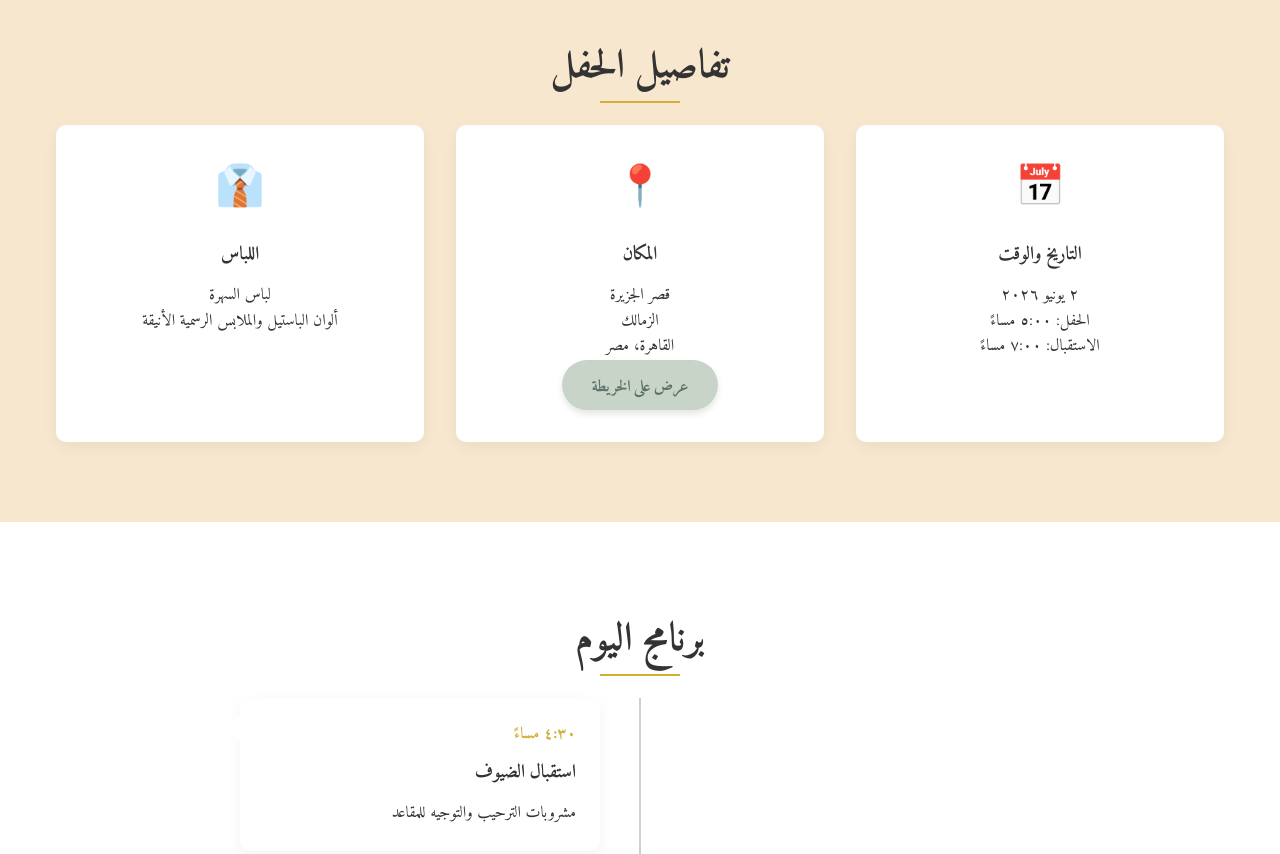
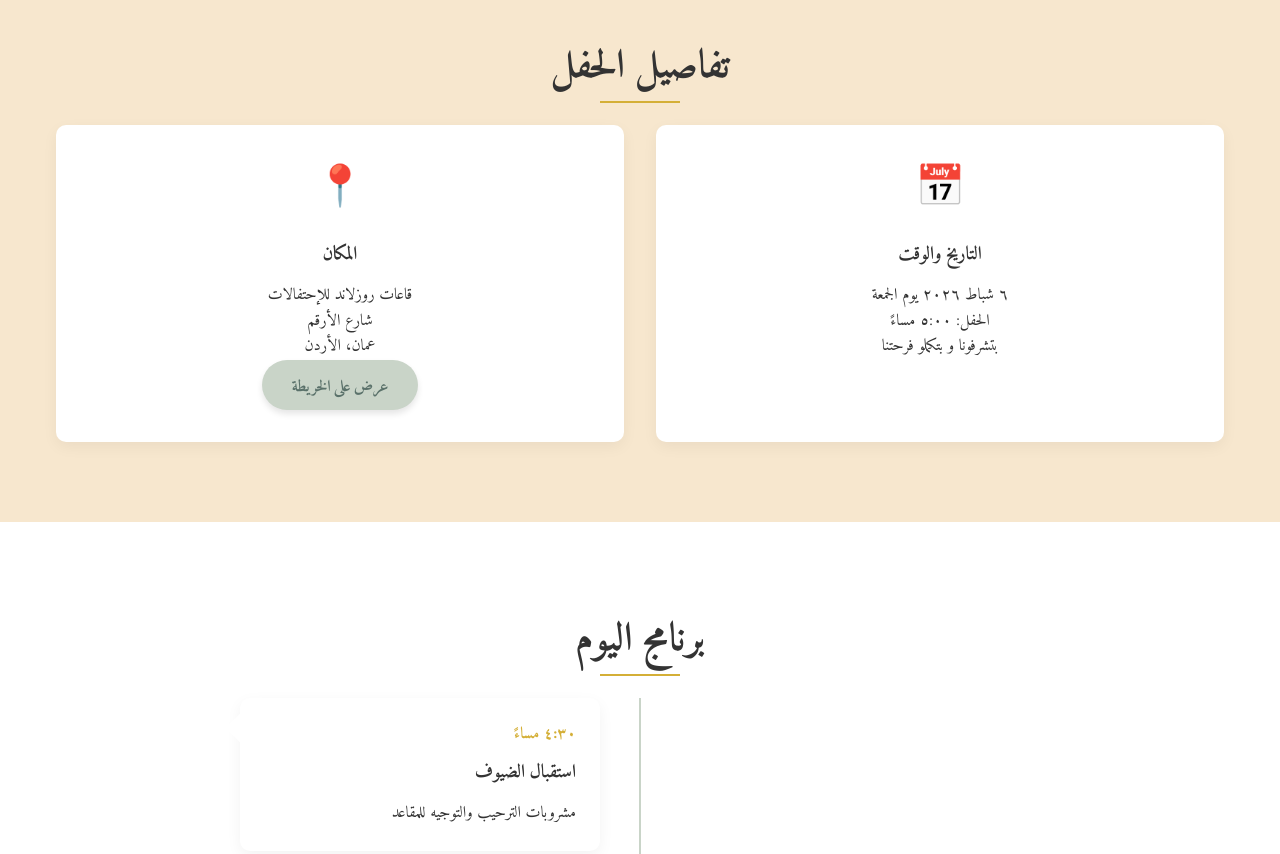
Before and after one commit to omarjehadd/Omar, a plain HTML site: page index.html in a window 1280 px wide. Shown: the part 1480-2334 px from the top of the page. Drawn offline with nearby package versions, Linux system fonts and the light colour scheme.

Commit message:
Update index.html

```diff
--- a/index.html
+++ b/index.html
@@ -669,24 +669,24 @@
                 <div class="detail-card">
                     <div class="detail-icon">📅</div>
                     <h3 data-ar="التاريخ والوقت" data-en="Date & Time">التاريخ والوقت</h3>
-                    <p data-ar="٢ يونيو ٢٠٢٦" data-en="June 2, 2026">٢ يونيو ٢٠٢٦</p>
+                    <p data-ar="٦ شباط ٢٠٢٦  يوم الجمعة" data-en="February 6, 2026 Friday">٦ شباط ٢٠٢٦ يوم الجمعة</p>
                     <p data-ar="الحفل: ٥:٠٠ مساءً" data-en="Ceremony: 5:00 PM">الحفل: ٥:٠٠ مساءً</p>
-                    <p data-ar="الاستقبال: ٧:٠٠ مساءً" data-en="Reception: 7:00 PM">الاستقبال: ٧:٠٠ مساءً</p>
+                    <p data-ar="بتشرفونا و بتكملو فرحتنا" data-en="You make our joy complete">بتشرفونا و بتكملو فرحتنا</p>
                 </div>
                 <div class="detail-card">
                     <div class="detail-icon">📍</div>
                     <h3 data-ar="المكان" data-en="Venue">المكان</h3>
-                    <p data-ar="قصر الجزيرة" data-en="Al Gezira Palace">قصر الجزيرة</p>
-                    <p data-ar="الزمالك" data-en="Zamalek">الزمالك</p>
-                    <p data-ar="القاهرة، مصر" data-en="Cairo, Egypt">القاهرة، مصر</p>
+                    <p data-ar="قاعات روزلاند للإحتفالات" data-en="Roseland Halls">قاعات روزلاند للإحتفالات</p>
+                    <p data-ar="شارع الأرقم" data-en="Al arqoom street">شارع الأرقم</p>
+                    <p data-ar="عمان، الأردن" data-en="Amman, Jordan">عمان، الأردن</p>
                     <a href="#map" class="btn" data-ar="عرض على الخريطة" data-en="View on Map">عرض على الخريطة</a>
                 </div>
-                <div class="detail-card">
+                <!--<div class="detail-card">
                     <div class="detail-icon">👔</div>
                     <h3 data-ar="اللباس" data-en="Dress Code">اللباس</h3>
                     <p data-ar="لباس السهرة" data-en="Evening Attire">لباس السهرة</p>
                     <p data-ar="ألوان الباستيل والملابس الرسمية الأنيقة" data-en="Soft pastels and elegant formalwear">ألوان الباستيل والملابس الرسمية الأنيقة</p>
-                </div>
+                </div>-->
             </div>
         </div>
     </section>
@@ -843,7 +843,7 @@
 
     <!-- Map -->
     <section class="map" id="map">
-        <iframe src="https://www.google.com/maps/embed?pb=!1m18!1m12!1m3!1d3453.325084399924!2d31.217306315115576!3d30.05584598187576!2m3!1f0!2f0!3f0!3m2!1i1024!2i768!4f13.1!3m3!1m2!1s0x1458409e8f5b5f5b%3A0x5d5e5e5e5e5e5e5e!2sAl%20Gezira%20Palace%2C%20Zamalek%2C%20Cairo%2C%20Egypt!5e0!3m2!1sen!2seg!4v1644262070010!5m2!1sen!2seg" class="map-iframe" allowfullscreen="" loading="lazy"></iframe>
+       <iframe src="https://www.google.com/maps/embed?pb=!1m18!1m12!1m3!1d39646.8343715818!2d35.84006720720584!3d31.962297902011077!2m3!1f0!2f0!3f0!3m2!1i1024!2i768!4f13.1!3m3!1m2!1s0x151ca1b544816139%3A0x192dc0e421a8d4f1!2z2YLYp9i52KfYqiDYsdmI2LLZhNin2YbYryDZhNmE2KXYrdiq2YHYp9mE2KfYqg!5e0!3m2!1sen!2sae!4v1761144828569!5m2!1sen!2sae" width="600" height="450" style="border:0;" allowfullscreen="" loading="lazy" referrerpolicy="no-referrer-when-downgrade"></iframe>
     </section>
 
     <!-- Footer -->
```
